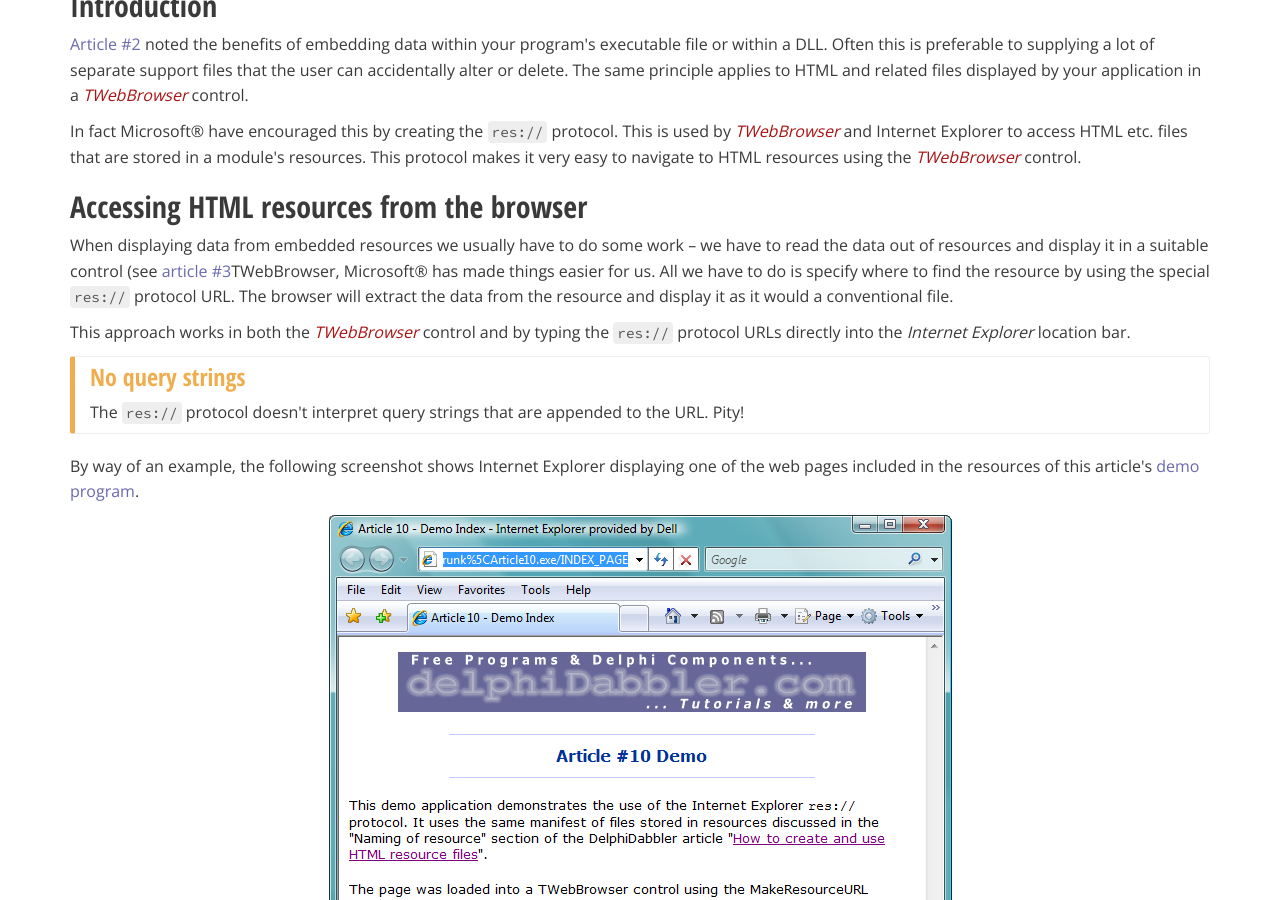
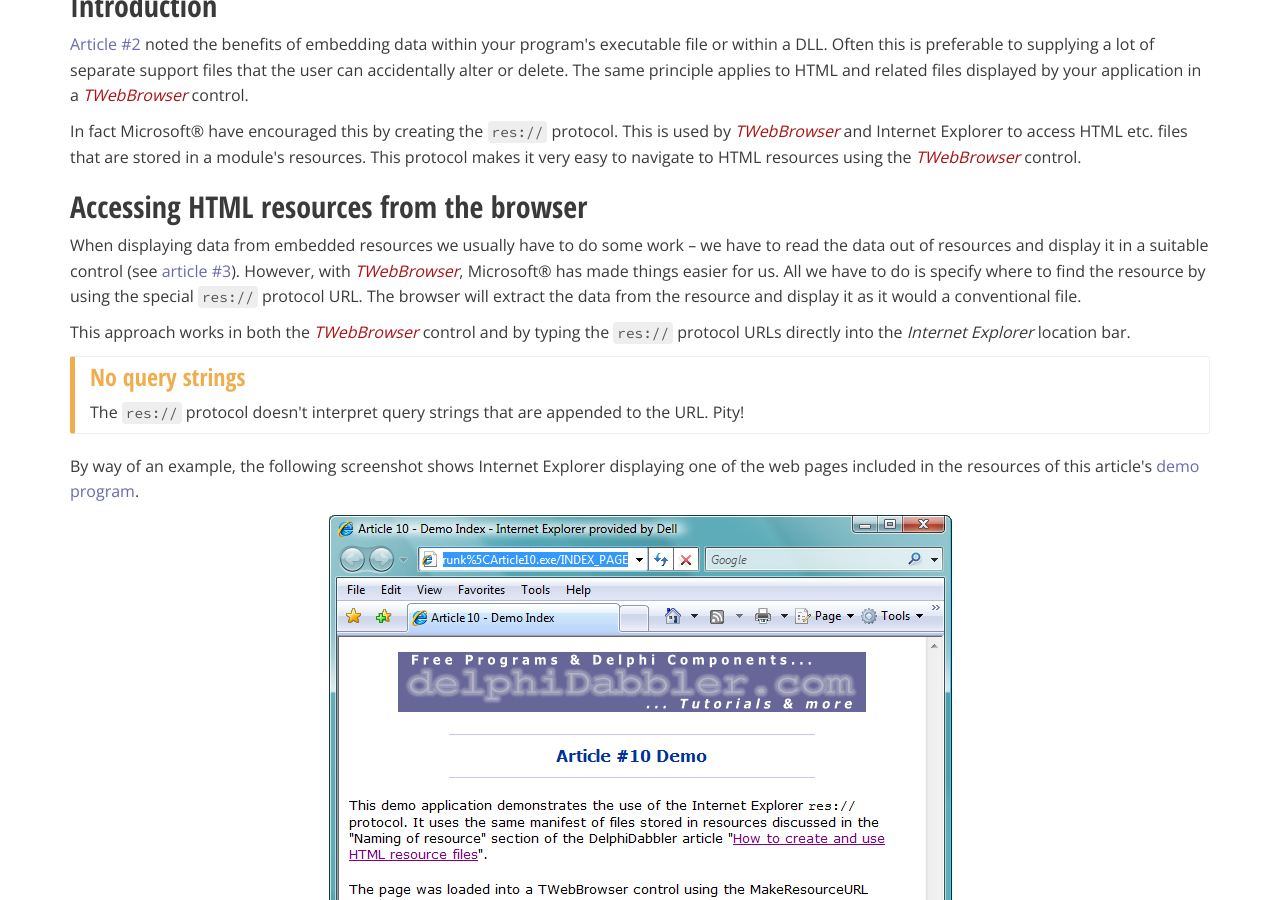
Before and after one commit to delphidabbler/delphidabbler.github.io, a Jekyll site: the page built from _articles/article-10.html, in a window 1280 px wide and 900 px high, scrolled down 897 px. Built offline with Jekyll 4.4.1, drawn with Linux system fonts in a browser that asks for light colours; nearby versions of some CDN libraries; comment, search, counter and statistics services are not loaded; some of the changed lines change nothing that is shown.

Commit message:
Fix unclosed <a> tag error in article 10
Fixes #100

```diff
--- a/_articles/article-10.html
+++ b/_articles/article-10.html
@@ -100,7 +100,7 @@
 		Accessing HTML resources from the browser
 	</h2>
 	<p>
-		When displaying data from embedded resources we usually have to do some work &ndash; we have to read the data out of resources and display it in a suitable control (see <a href="{{ site.base-url }}/articles/article-3">article #3</a However, with <var>TWebBrowser</var>, Microsoft&reg; has made things easier for us. All we have to do is specify where to find the resource by using the special <code>res://</code> protocol URL. The browser will extract the data from the resource and display it as it would a conventional file.
+		When displaying data from embedded resources we usually have to do some work &ndash; we have to read the data out of resources and display it in a suitable control (see <a href="./article-3">article #3</a>). However, with <var>TWebBrowser</var>, Microsoft&reg; has made things easier for us. All we have to do is specify where to find the resource by using the special <code>res://</code> protocol URL. The browser will extract the data from the resource and display it as it would a conventional file.
 	</p>
 	<p>
 		This approach works in both the <var>TWebBrowser</var> control and by typing the <code>res://</code> protocol URLs directly into the <em>Internet Explorer</em> location bar.
```
